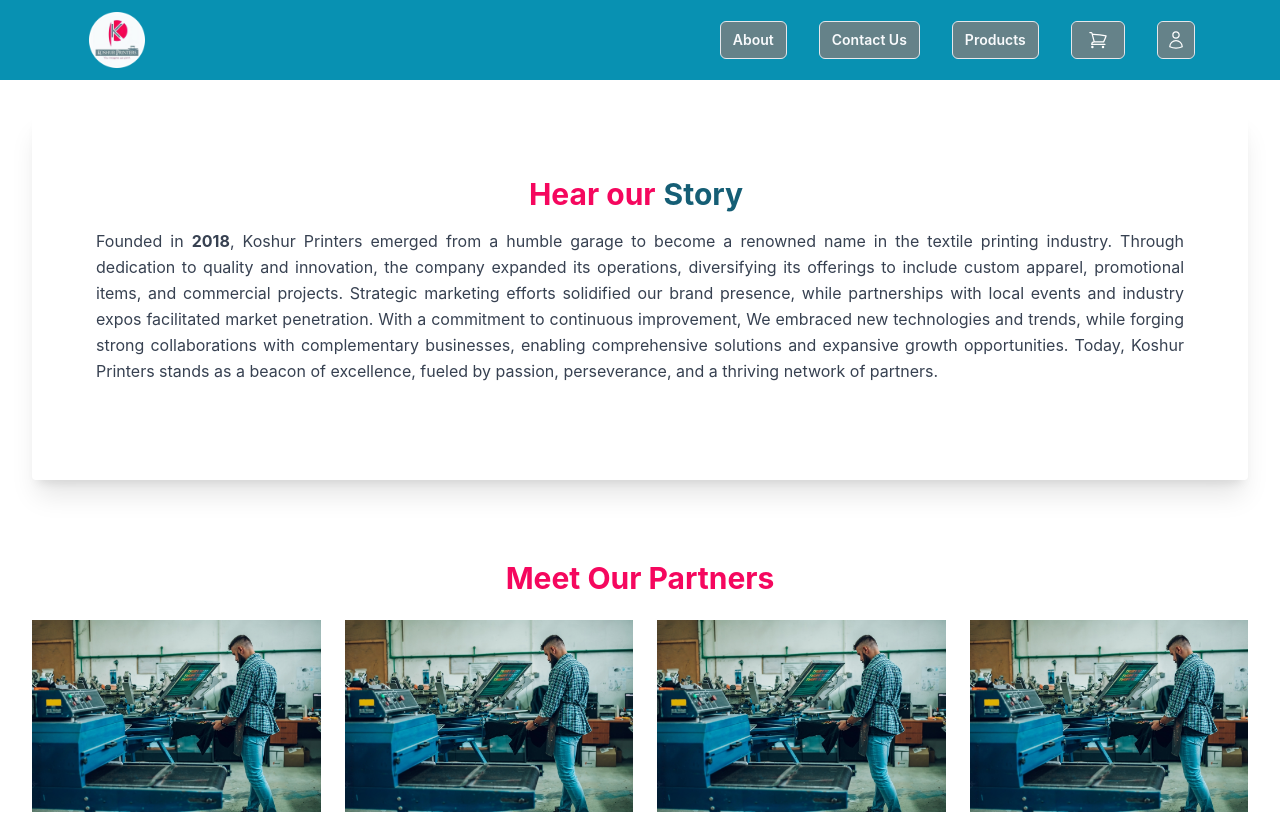
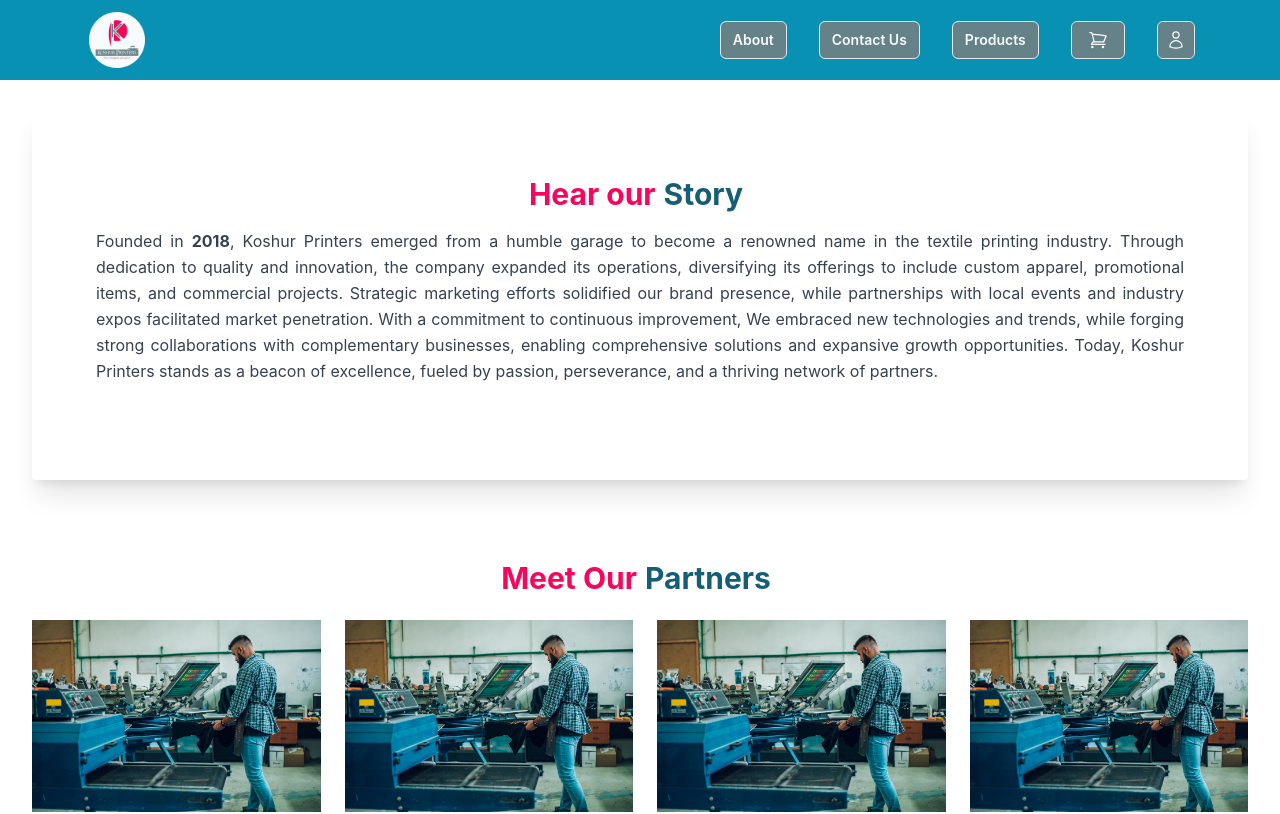
Before and after one commit to Asif-Wali/KoshurPrinters, a React (Create React App) app in the folder Client/: page /about in a window 1280 px wide. Shown: the top 814 px of the page. Built offline with nearby package versions, Linux system fonts and the light colour scheme.

Commit message:
reset to previous version

```diff
--- a/Client/src/Pages/About.jsx
+++ b/Client/src/Pages/About.jsx
@@ -1,16 +1,7 @@
 
 import React from 'react';
-import { ShoppingBagIcon } from '@heroicons/react/24/outline';
-import { Link } from 'react-router-dom';
 import ScreenPrinter from "../Images/ScreenPrinter.jpeg";
-// Import Swiper React components
-import { Swiper, SwiperSlide } from 'swiper/react';
-// Import Swiper styles
-import 'swiper/css';
-import 'swiper/css/pagination';
 
-// import required modules
-import { Pagination } from 'swiper/modules';
 
 
 export const About = () => {
@@ -39,7 +30,11 @@
             {/* Partner Section*/}
             <div className="rounded shadow-xl py-12">
               <div className="max-w-7xl mx-auto px-4 sm:px-6 lg:px-8">
-                <h2 className="text-3xl font-bold mb-6 text-center text-Primary">Meet Our Partners</h2>
+                <h2 className="text-3xl font-bold mb-6 text-center text-Primary">
+                Meet Our
+                <span className="inline-block mx-2 text-cyan-800 ">
+                 Partners
+                </span></h2>
                 <div className="overflow-x-auto whitespace-nowrap scrollbar1">
                   <div className="flex space-x-6">
 
@@ -56,50 +51,6 @@
                 </div>
               </div>
             </div>
- {/*<Swiper
-      pagination={{
-        dynamicBullets: true,
-      }}
-      modules={[Pagination]}
-      className="w-1/2 h-1/2"
-    >
-      <SwiperSlide className=' text-center text-base bg-Primary flex justify-center items-center'>
-        <img className=' block object-contain '
-            src="https://comicvine.gamespot.com/a/uploads/square_small/11117/111178336/7080194-7382724028-unkno.png" alt="Roronoa Zoro"/>
-      </SwiperSlide>
-      <SwiperSlide className=' text-center text-base bg-Primary flex justify-center items-center'>
-        <img className=' block object-contain '
-            src="https://comicvine.gamespot.com/a/uploads/square_small/11117/111178336/7080194-7382724028-unkno.png" alt="Roronoa Zoro"/>
-      </SwiperSlide>
-      <SwiperSlide className=' text-center text-base bg-Primary flex justify-center items-center'>
-        <img className=' block object-contain '
-            src="https://comicvine.gamespot.com/a/uploads/square_small/11117/111178336/7080194-7382724028-unkno.png" alt="Roronoa Zoro"/>
-      </SwiperSlide>
-      <SwiperSlide className=' text-center text-base bg-Primary flex justify-center items-center'>
-        <img className=' block object-contain '
-            src="https://comicvine.gamespot.com/a/uploads/square_small/11117/111178336/7080194-7382724028-unkno.png" alt="Roronoa Zoro"/>
-      </SwiperSlide>
-      <SwiperSlide className=' text-center text-base bg-Primary flex justify-center items-center'>
-        <img className=' block object-contain '
-            src="https://comicvine.gamespot.com/a/uploads/square_small/11117/111178336/7080194-7382724028-unkno.png" alt="Roronoa Zoro"/>
-      </SwiperSlide>
-      <SwiperSlide className=' text-center text-base bg-Primary flex justify-center items-center'>
-        <img className=' block object-contain '
-            src="https://comicvine.gamespot.com/a/uploads/square_small/11117/111178336/7080194-7382724028-unkno.png" alt="Roronoa Zoro"/>
-      </SwiperSlide>
-      <SwiperSlide className=' text-center text-base bg-Primary flex justify-center items-center'>
-        <img className=' block object-contain '
-            src="https://comicvine.gamespot.com/a/uploads/square_small/11117/111178336/7080194-7382724028-unkno.png" alt="Roronoa Zoro"/>
-      </SwiperSlide>
-      <SwiperSlide className=' text-center text-base bg-Primary flex justify-center items-center'>
-        <img className=' block object-contain '
-            src="https://comicvine.gamespot.com/a/uploads/square_small/11117/111178336/7080194-7382724028-unkno.png" alt="Roronoa Zoro"/>
-      </SwiperSlide>
-      <SwiperSlide className=' text-center text-base bg-Primary flex justify-center items-center'>
-        <img className=' block object-contain '
-            src="https://comicvine.gamespot.com/a/uploads/square_small/11117/111178336/7080194-7382724028-unkno.png" alt="Roronoa Zoro"/>
-      </SwiperSlide>
-    </Swiper>
-    */}
+
 </div>)
 };
```
